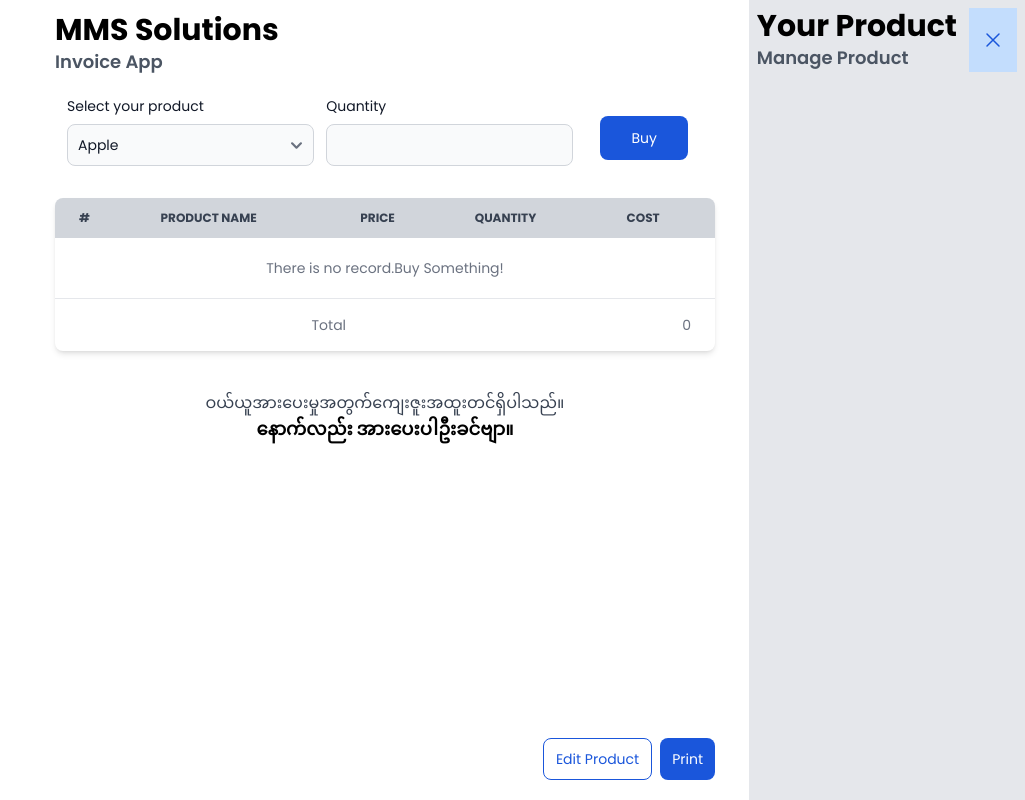
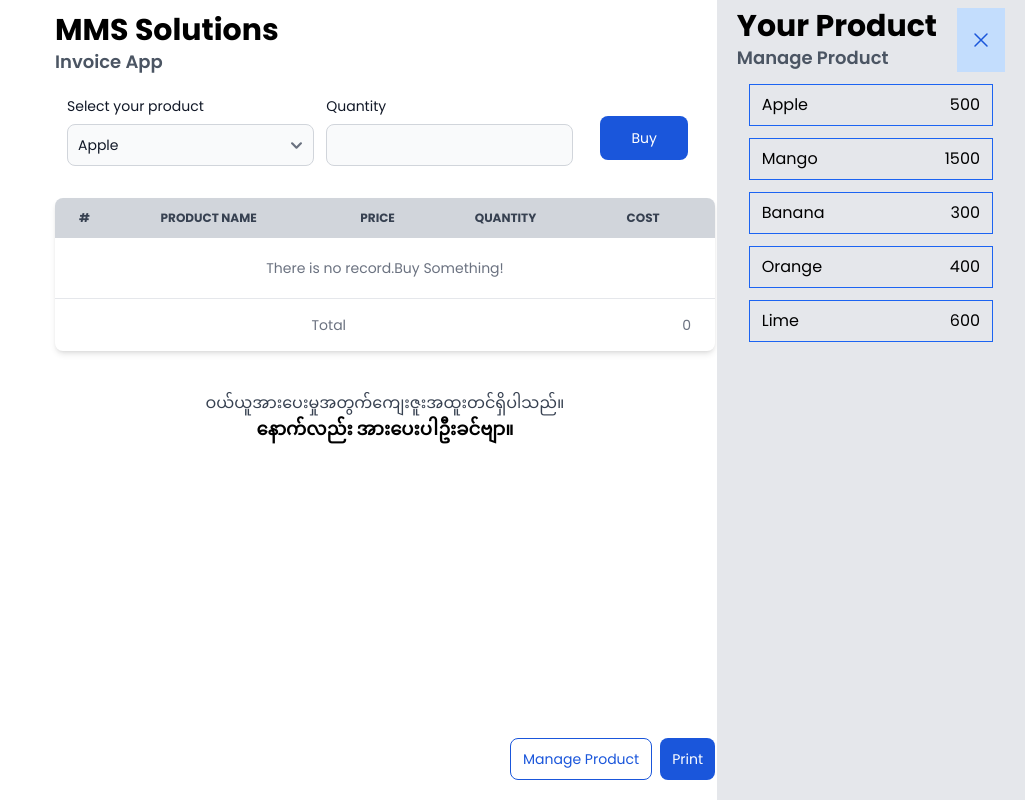
Before and after one commit to Zu-Pyae-Htoo/Invoice-App, a website: page src/index.html in a window 1280 px wide. Shown: the whole page, without its empty margins (255-1280 px from the left). Drawn offline with Linux system fonts and the light colour scheme; a web font is replaced by a local one.

Commit message:
template-list finished

```diff
--- a/src/index.html
+++ b/src/index.html
@@ -98,10 +98,11 @@
       </div>
       <footer class="flex justify-end gap-2 py-5 mt-auto print:hidden">
         <button
+          id="productManageBtn"
           type="button"
           class="text-blue-700 hover:text-white border border-blue-700 hover:bg-blue-800 focus:ring-4 focus:outline-none focus:ring-blue-300 font-medium rounded-lg text-sm px-3 py-2.5 text-center dark:border-blue-500 dark:text-blue-500 dark:hover:text-white dark:hover:bg-blue-500 dark:focus:ring-blue-800"
         >
-          Edit Product
+           Manage Product
         </button>
 
         <button
@@ -112,20 +113,33 @@
           Print
         </button>
       </footer>
-      <div id="productDrawer" class="w-82 fixed h-screen bg-gray-200 right-0 p-2">
-        <div class=" flex justify-between  gap-3">
+
+
+      <div id="drawer"  class="w-82 fixed h-screen bg-gray-200 right-0 px-5 py-2">
+        <div class=" flex justify-between  gap-5">
           <div class="">
             <h1 class="text-3xl font-bold">Your Product</h1>
             <h4 class="text-lg text-gray-600 font-semibold">Manage Product</h4>
           </div>
-          <button class=" bg-blue-200 px-3 flex items-center">
+          <button id="closeDrawer" class=" bg-blue-200 px-3 flex items-center">
             <svg xmlns="http://www.w3.org/2000/svg" fill="none" viewBox="0 0 24 24" stroke-width="1.5" stroke="currentColor" class="w-6 h-6 stroke-blue-700">
               <path stroke-linecap="round" stroke-linejoin="round" d="M6 18L18 6M6 6l12 12" />
             </svg>
 
           </button>
+
         </div>
+        <div id="productGroup" class=" p-3"></div>
+
       </div>
+
+
+      <template id="productTemplate">
+        <div class=" border border-blue-600 px-3 py-2 flex justify-between mb-3">
+          <p class="productName">apple</p>
+          <p class="productPrice">1000</p>
+        </div>
+      </template>
     </main>
 
     <script src="./js/app.js"></script>
--- a/src/js/app.js
+++ b/src/js/app.js
@@ -6,6 +6,14 @@ const quantityInput = document.querySelector("#quantityInput");
 const recordGroup = document.querySelector("#recordGroup");
 const recordTotal = document.querySelector("#recordTotal");
 const printBtn = document.querySelector("#printBtn");
+const productManageBtn = document.querySelector("#productManageBtn");
+const closeDrawer = document.querySelector("#closeDrawer");
+const drawer = document.querySelector("#drawer");
+const productTemplate = document.querySelector("#productTemplate");
+const productGroup = document.querySelector("#productGroup");
+
+
+
 
 //Data
 
@@ -70,8 +78,10 @@ const products = [
 // ================
 
 const productRender = (items) => {
-  items.forEach(({ id, name }) => {
+  items.forEach(({ id, name,price }) => {
     productSelect.append(new Option(name, id));
+    productGroup.append(templateUI(name,price))
+
   });
 };
 
@@ -135,6 +145,14 @@ const calRecordTotal = () => {
   recordTotal.innerText = total;
   return total;
 };
+
+const templateUI = (name,price) => {
+  const product = productTemplate.content.cloneNode(true);
+
+  product.querySelector(".productName").innerText = name;
+  product.querySelector(".productPrice").innerText = price;
+  return product;
+}
 
 //Inintial Render
 
@@ -230,11 +248,20 @@ const printBtnHandler = () => {
   print();
 };
 
+const productDrawerHandler = () => {
+  drawer.classList.toggle("translate-x-full");
+  productDrawer.classList.add("duration-200");
+  console.log("click");
+}
+
+
 //Listener
 
 recordForm.addEventListener("submit", recordFormHandler);
 recordGroup.addEventListener("click", recordGroupHandler);
 printBtn.addEventListener("click", printBtnHandler);
+productManageBtn.addEventListener("click",productDrawerHandler)
+closeDrawer.addEventListener("click",productDrawerHandler)
 
 // =================================================================
 
```
Also changed, not shown: dist/output.css.
